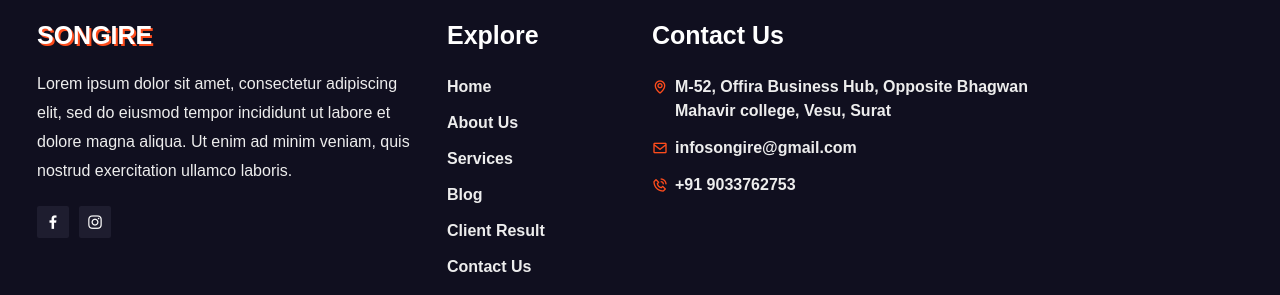
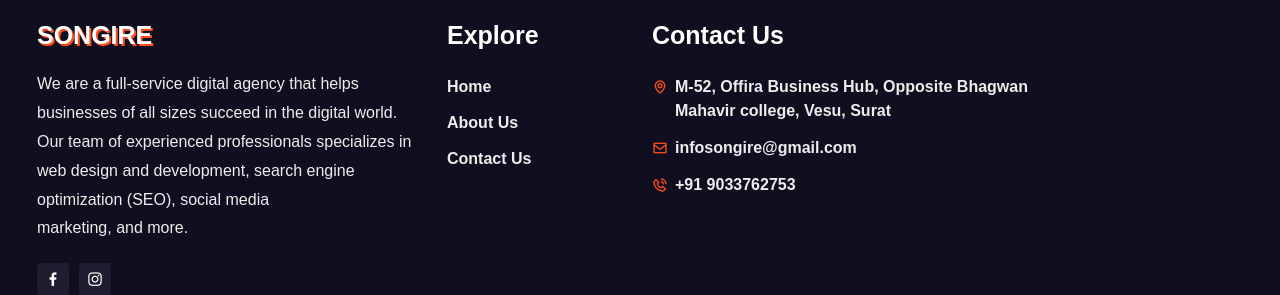
Before and after one commit to 13prashant/songire, a Next.js app: page /contact-us in a window 1280 px wide. Shown: the part 2014-2309 px from the top of the page. Built offline with nearby package versions, Linux system fonts and the light colour scheme.

Commit message:
preparing for first release

```diff
--- a/components/ContactUs/ContactForm.js
+++ b/components/ContactUs/ContactForm.js
@@ -1,54 +1,17 @@
-import { useState } from 'react';
-// import { useForm } from 'react-hook-form';
-// import axios from 'axios';
-// import Swal from 'sweetalert2';
-// import withReactContent from 'sweetalert2-react-content';
-// const MySwal = withReactContent(Swal);
-// import baseUrl from '../../utils/baseUrl';
-
-const alertContent = () => {
-  //   MySwal.fire({
-  //     title: 'Congratulations!',
-  //     text: 'Your message was successfully send and will back to you soon',
-  //     icon: 'success',
-  //     timer: 2000,
-  //     timerProgressBar: true,
-  //     showConfirmButton: false,
-  //   });
-};
-
-// Form initial state
-const INITIAL_STATE = {
-  name: '',
-  email: '',
-  number: '',
-  subject: '',
-  text: '',
-};
+import { useForm } from 'react-hook-form';
 
 const ContactForm = () => {
-  const [contact, setContact] = useState(INITIAL_STATE);
-  //   const { register, handleSubmit, errors } = useForm();
+  const {
+    register,
+    handleSubmit,
+    formState: { errors },
+  } = useForm();
 
-  const handleChange = (e) => {
-    const { name, value } = e.target;
-    setContact((prevState) => ({ ...prevState, [name]: value }));
-    console.log(contact);
-  };
-
-  const onSubmit = async (e) => {
-    // e.preventDefault();
-    // try {
-    //   const url = `${baseUrl}/api/contact`;
-    //   const { name, email, number, subject, text } = contact;
-    //   const payload = { name, email, number, subject, text };
-    //   await axios.post(url, payload);
-    //   console.log(url);
-    //   setContact(INITIAL_STATE);
-    //   alertContent();
-    // } catch (error) {
-    //   console.log(error);
-    // }
+  const onSubmit = async (data) => {
+    try {
+    } catch (error) {
+      console.error(error);
+    }
   };
 
   return (
@@ -67,27 +30,21 @@ const ContactForm = () => {
 
           <div className="col-lg-6 col-md-12">
             <div className="contact-form">
-              <form
-                id="contactForm"
-                //   onSubmit={handleSubmit(onSubmit)}
-              >
+              <form id="contactForm" onSubmit={handleSubmit(onSubmit)}>
                 <div className="row">
                   <div className="col-lg-6 col-md-6">
                     <div className="form-group">
                       <input
                         type="text"
-                        name="name"
                         placeholder="Your Name"
                         className="form-control"
-                        value={contact.name}
-                        onChange={handleChange}
-                        // ref={register({ required: true })}
+                        {...register('name', { required: true })}
                       />
                       <div
                         className="invalid-feedback"
                         style={{ display: 'block' }}
                       >
-                        {/* {errors.name && 'Name is required.'} */}
+                        {errors.name && 'Name is required.'}
                       </div>
                     </div>
                   </div>
@@ -96,21 +53,18 @@ const ContactForm = () => {
                     <div className="form-group">
                       <input
                         type="text"
-                        name="email"
                         placeholder="Your email address"
                         className="form-control"
-                        value={contact.email}
-                        onChange={handleChange}
-                        // ref={register({
-                        //   required: true,
-                        //   pattern: /^\S+@\S+$/i,
-                        // })}
+                        {...register('email', {
+                          required: true,
+                          pattern: /^\S+@\S+$/i,
+                        })}
                       />
                       <div
                         className="invalid-feedback"
                         style={{ display: 'block' }}
                       >
-                        {/* {errors.email && 'Email is required.'} */}
+                        {errors.email && 'Email is required.'}
                       </div>
                     </div>
                   </div>
@@ -119,18 +73,15 @@ const ContactForm = () => {
                     <div className="form-group">
                       <input
                         type="text"
-                        name="number"
                         placeholder="Your phone number"
                         className="form-control"
-                        value={contact.number}
-                        onChange={handleChange}
-                        // ref={register({ required: true })}
+                        {...register('number', { required: true })}
                       />
                       <div
                         className="invalid-feedback"
                         style={{ display: 'block' }}
                       >
-                        {/* {errors.number && 'Number is required.'} */}
+                        {errors.number && 'Number is required.'}
                       </div>
                     </div>
                   </div>
@@ -139,18 +90,15 @@ const ContactForm = () => {
                     <div className="form-group">
                       <input
                         type="text"
-                        name="subject"
                         placeholder="Your Subject"
                         className="form-control"
-                        value={contact.subject}
-                        onChange={handleChange}
-                        // ref={register({ required: true })}
+                        {...register('subject', { required: true })}
                       />
                       <div
                         className="invalid-feedback"
                         style={{ display: 'block' }}
                       >
-                        {/* {errors.subject && 'Subject is required.'} */}
+                        {errors.subject && 'Subject is required.'}
                       </div>
                     </div>
                   </div>
@@ -158,20 +106,17 @@ const ContactForm = () => {
                   <div className="col-lg-12 col-md-12">
                     <div className="form-group">
                       <textarea
-                        name="text"
                         cols="30"
                         rows="5"
                         placeholder="Write your message..."
                         className="form-control"
-                        value={contact.text}
-                        onChange={handleChange}
-                        // ref={register({ required: true })}
+                        {...register('text', { required: true })}
                       />
                       <div
                         className="invalid-feedback"
                         style={{ display: 'block' }}
                       >
-                        {/* {errors.text && 'Text body is required.'} */}
+                        {errors.text && 'Text body is required.'}
                       </div>
                     </div>
                   </div>
--- a/components/Home/AboutSection.js
+++ b/components/Home/AboutSection.js
@@ -2,7 +2,7 @@ import Link from 'next/link';
 import {
   COMPLETED_PROJECTS,
   EXPERT_TEAM_MEMBERS,
-  WORKING_HOURS_SPENT,
+  YEARS_OF_EXPERIENCE,
 } from '../../utils/AppConfig';
 
 const AboutSection = () => {
@@ -41,8 +41,8 @@ const AboutSection = () => {
                   <li>
                     <div className="list">
                       <i className="flaticon-web-settings"></i>
-                      <h3>{WORKING_HOURS_SPENT}</h3>
-                      <p>Working hours were spent</p>
+                      <h3>{YEARS_OF_EXPERIENCE}</h3>
+                      <p>Years of experience</p>
                     </div>
                   </li>
                   <li>
--- a/components/Home/ServicesSection.js
+++ b/components/Home/ServicesSection.js
@@ -83,13 +83,13 @@ const ServicesSection = () => {
                 </h3>
                 <p>{description}</p>
 
-                <Link href={href}>
+                {/* <Link href={href}>
                   <a className="learn-more-btn">
                     <i className="left-icon flaticon-next-button"></i>
                     Learn More
                     <i className="right-icon flaticon-next-button"></i>
                   </a>
-                </Link>
+                </Link> */}
               </div>
             </div>
           ))}
--- a/components/_App/Footer.js
+++ b/components/_App/Footer.js
@@ -25,9 +25,10 @@ const Footer = () => {
                 </a>
               </Link>
               <p>
-                Lorem ipsum dolor sit amet, consectetur adipiscing elit, sed do
-                eiusmod tempor incididunt ut labore et dolore magna aliqua. Ut
-                enim ad minim veniam, quis nostrud exercitation ullamco laboris.
+                We are a full-service digital agency that helps businesses of
+                all sizes succeed in the digital world. Our team of experienced
+                professionals specializes in web design and development, search
+                engine optimization (SEO), social media marketing, and more.
               </p>
               <ul className="social-link">
                 <li>
--- a/components/_App/Navbar.js
+++ b/components/_App/Navbar.js
@@ -11,33 +11,33 @@ export const navItems = [
     link: 'About Us',
     href: '/about-us',
   },
-  {
-    link: 'Services',
-    href: '/services',
-    subLinks: [
-      { link: 'SEO', href: 'services/seo' },
-      { link: 'Google Ads', href: 'services/google-ads' },
-      { link: 'Content Writing', href: 'services/content-writing' },
-      {
-        link: 'Social Media Marketing',
-        href: 'services/social-media-marketing',
-      },
-      {
-        link: 'E-Commerce Account Management',
-        href: 'services/e-commerce-account-management',
-      },
-      { link: 'Email Marketing', href: 'services/email-marketing' },
-      { link: 'Website Development', href: 'services/website-development' },
-    ],
-  },
-  {
-    link: 'Blog',
-    href: '/blog',
-  },
-  {
-    link: 'Client Result',
-    href: '/client-result',
-  },
+  // {
+  //   link: 'Services',
+  //   href: '/services',
+  //   subLinks: [
+  //     { link: 'SEO', href: 'services/seo' },
+  //     { link: 'Google Ads', href: 'services/google-ads' },
+  //     { link: 'Content Writing', href: 'services/content-writing' },
+  //     {
+  //       link: 'Social Media Marketing',
+  //       href: 'services/social-media-marketing',
+  //     },
+  //     {
+  //       link: 'E-Commerce Account Management',
+  //       href: 'services/e-commerce-account-management',
+  //     },
+  //     { link: 'Email Marketing', href: 'services/email-marketing' },
+  //     { link: 'Website Development', href: 'services/website-development' },
+  //   ],
+  // },
+  // {
+  //   link: 'Blog',
+  //   href: '/blog',
+  // },
+  // {
+  //   link: 'Client Result',
+  //   href: '/client-result',
+  // },
   {
     link: 'Contact Us',
     href: '/contact-us',
--- a/package.json
+++ b/package.json
@@ -13,7 +13,7 @@
     "next": "12.2.5",
     "react": "18.2.0",
     "react-dom": "18.2.0",
-    "react-owl-carousel3": "^2.2.5",
+    "react-hook-form": "^7.41.1",
     "sass": "^1.54.4"
   },
   "devDependencies": {
--- a/pages/about-us.js
+++ b/pages/about-us.js
@@ -16,7 +16,7 @@ const AboutUs = () => {
 
       <OurBrandStory />
 
-      <OurTeam />
+      {/* <OurTeam /> */}
 
       <StartProjectWithUs />
     </>
--- a/utils/AppConfig.js
+++ b/utils/AppConfig.js
@@ -14,5 +14,5 @@ export const FACEBOOK_LINK = 'https://www.facebook.com/songiredigitalagency';
 export const INSTAGRAM_LINK = 'https://instagram.com/songiredigitalagency';
 
 export const COMPLETED_PROJECTS = 376;
-export const WORKING_HOURS_SPENT = 7548;
-export const EXPERT_TEAM_MEMBERS = '10+';
+export const YEARS_OF_EXPERIENCE = '7+';
+export const EXPERT_TEAM_MEMBERS = '7+';
```
Also changed, not shown: pages/contact-us.js (+0 -9 lines), pages/index.js (+6 -6 lines), 1 other file (tests, documents, lock files or other folders).
